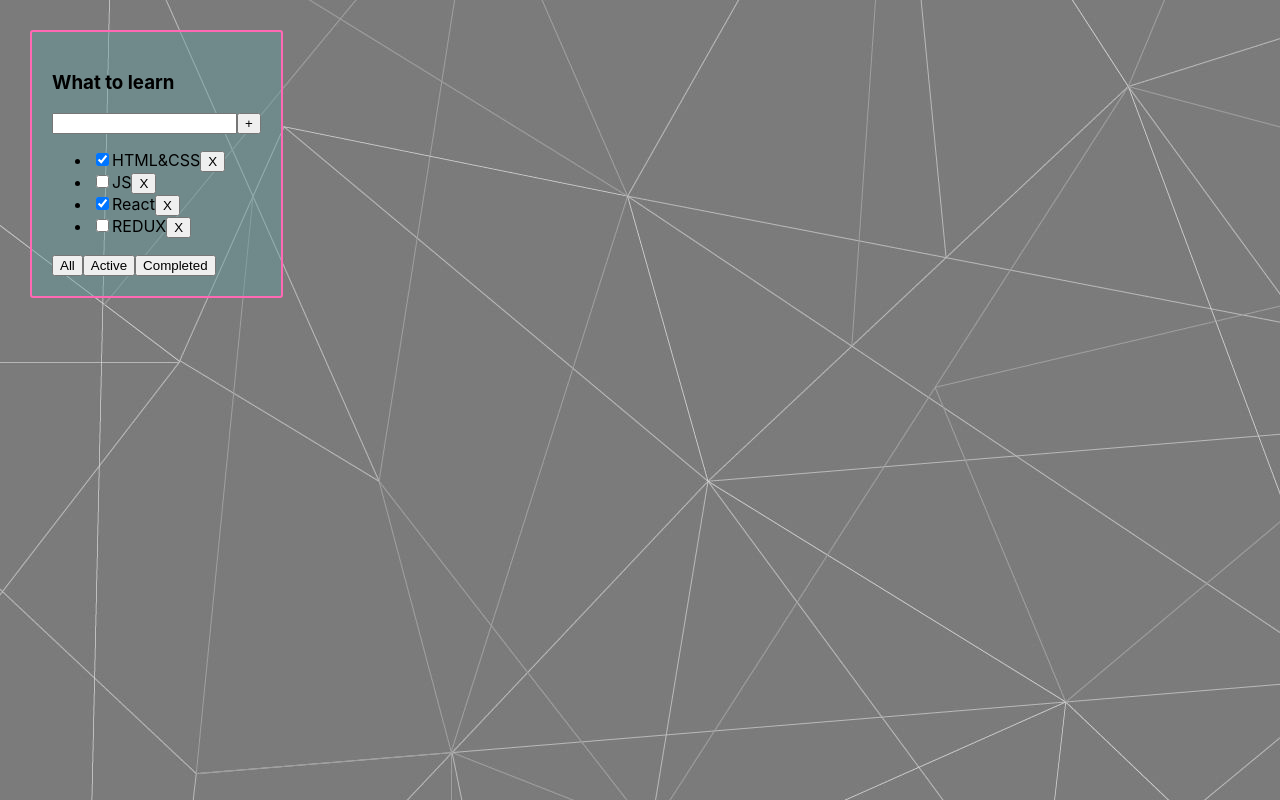
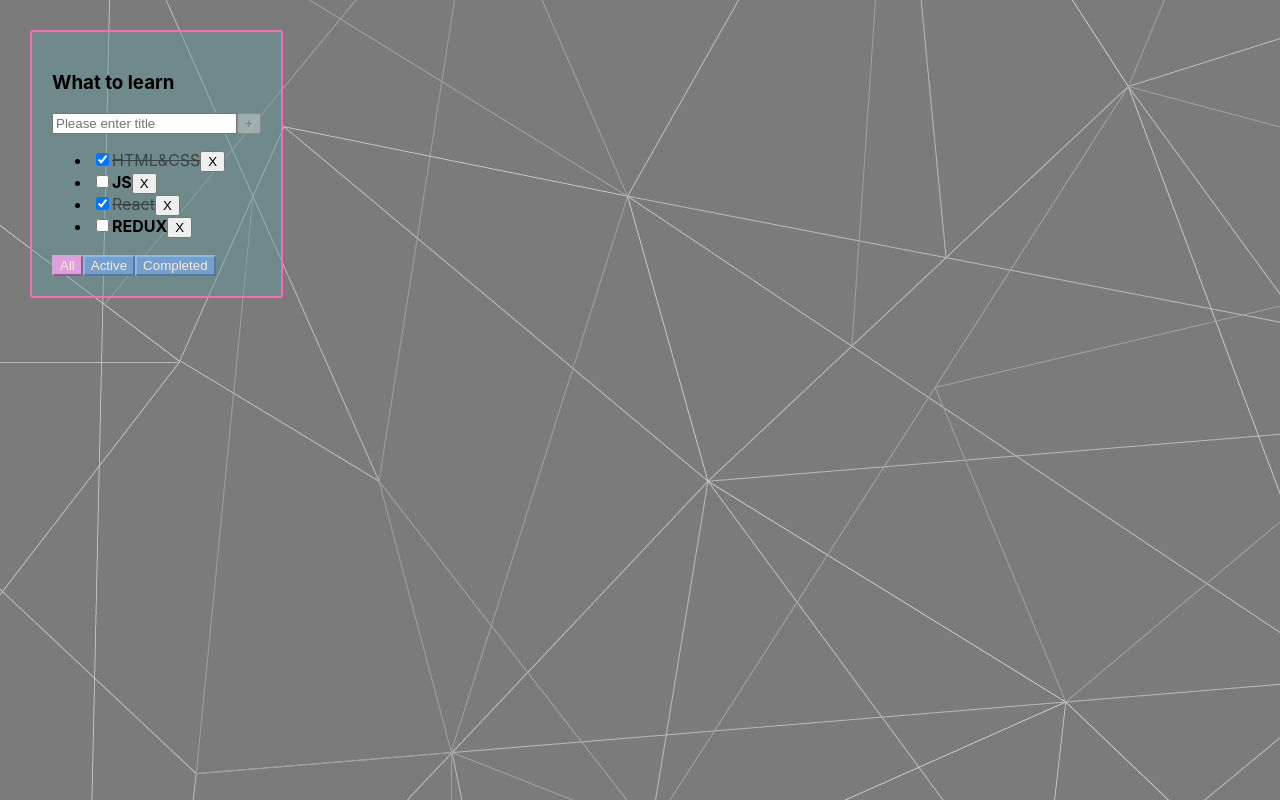
Before and after one commit to KIRYL15/Todolist-2.0, a React (Create React App) app: page / in a window 1280 px wide. Built offline with nearby package versions, Linux system fonts and the light colour scheme.

Commit message:
feat:add function handlerCreator for Todolist, refactoring style

```diff
--- a/src/App.tsx
+++ b/src/App.tsx
@@ -30,8 +30,11 @@ export const App = (): JSX.Element => {
         }
         setTasks([newTask, ...tasks])
     }
+    const changeTaskStatus = (tId: string, newIsDone:boolean) => {
+        debugger
+        setTasks(tasks.map((m) => m.id === tId ? {...m, isDone: newIsDone} : m))
+    }
     const [filter, setFilter] = useState<FilterValueType>("all")
-
     const getFilteredTasks = (tasks: Array<TasksType>, filter: FilterValueType): Array<TasksType> => {
         switch (filter) {
             case "active":
@@ -42,7 +45,6 @@ export const App = (): JSX.Element => {
                 return tasks
         }
     }
-
     const tasksForRender: Array<TasksType> = getFilteredTasks(tasks, filter)
 //UI
     return (
@@ -53,6 +55,8 @@ export const App = (): JSX.Element => {
                 removeTask={removeTask}
                 changeTodolistFilter={changeTodolistFilter}
                 addTask={addTask}
+                changeTaskStatus={changeTaskStatus}
+                filter={filter}
             />
         </div>
     );
--- /dev/null
+++ b/src/Tasks.module.css
@@ -0,0 +1,8 @@
+.Task {
+    font-weight: bold;
+}
+
+.TaskDone {
+    text-decoration: line-through;
+    opacity: 0.5;
+}
--- a/src/TasksList.tsx
+++ b/src/TasksList.tsx
@@ -1,20 +1,30 @@
-import React, {FC} from 'react';
+import React, {ChangeEvent, FC} from 'react';
 import {TasksType} from "./App";
+import s from "./Tasks.module.css"
 
 type TasksListType = {
     removeTask: (taskId: string) => void,
-    tasks:Array<TasksType>
+    tasks: Array<TasksType>,
+    changeTaskStatus: (tId: string, newIsDone: boolean) => void
 }
-export const TasksList: FC<TasksListType> = (props):JSX.Element => {
+export const TasksList: FC<TasksListType> = (props): JSX.Element => {
     return (
         <div>
-            {props.tasks.map((m)=>{
-                const onClickHandler=()=>props.removeTask(m.id)
-                return(
+            {props.tasks.map((m) => {
+                const removeTaskHandler = () => props.removeTask(m.id)
+                const changeTaskHandler = (e: ChangeEvent<HTMLInputElement>) => {
+                    debugger
+                    props.changeTaskStatus(m.id, e.currentTarget.checked)
+                }
+                return (
                     <li key={m.id}>
-                        <input type="checkbox" checked={m.isDone}/>
-                        <span>{m.title}</span>
-                        <button onClick={onClickHandler}>X</button>
+                        <input
+                            type="checkbox"
+                            checked={m.isDone}
+                            onChange={changeTaskHandler}
+                        />
+                        <span className={m.isDone ? s.TaskDone : s.Task}>{m.title}</span>
+                        <button onClick={removeTaskHandler}>X</button>
                     </li>
                 )
             })}
--- a/src/Todolist.module.css
+++ b/src/Todolist.module.css
@@ -4,6 +4,31 @@
     padding: 20px;
     background: rgba(95, 158, 160, 0.42);
 }
-.Todolist:hover{
-    background: rgba(95, 158, 160, 0.9);
+
+/*.Todolist:hover {*/
+/*    background: rgba(95, 158, 160, 0.9);*/
+/*}*/
+
+.ActiveFilter {
+    background-color: plum;
+    border-color: plum;
+    color: antiquewhite;
 }
+.ActiveFilterNone{
+    background-color: #76a0cb;
+    border-color: #83bbef;
+    color: antiquewhite;
+}
+.ActiveFilter:hover {
+    border-color: #645e57;
+    color: antiquewhite;
+    cursor: pointer;
+}
+.ActiveFilterNone:hover{
+    border-color: #645e57;
+    color: antiquewhite;
+    cursor: pointer;
+}
+.InputError{
+    border-color: red;
+}
--- a/src/Todolist.tsx
+++ b/src/Todolist.tsx
@@ -5,43 +5,79 @@ import {TasksList} from "./TasksList";
 
 type TodolistType = {
     title: string,
-    tasks: Array<TasksType>
+    tasks: Array<TasksType>,
     removeTask: (taskId: string) => void,
-    changeTodolistFilter: (filter: FilterValueType) => void
-    addTask: (newTitle: string) => void
+    changeTodolistFilter: (filter: FilterValueType) => void,
+    addTask: (newTitle: string) => void,
+    changeTaskStatus: (tId: string, newIsDone: boolean) => void,
+    filter: FilterValueType
 }
 export const Todolist: FC<TodolistType> = (props) => {
     const [titleForInput, setTitleForInput] = useState<string>('')
-    const onClickButtonAll = () => props.changeTodolistFilter("all")
-    const onClickButtonActive = () => props.changeTodolistFilter("active")
-    const onClickButtonCompleted = () => props.changeTodolistFilter("completed")
+    const [error, setError] = useState(false)
+    const maxLenghtUserMessage: number = 15
+    const isUserMessageToLong: boolean = titleForInput.length > maxLenghtUserMessage
+//функция которая в параметрах принимает filter и возвращает функцию которая изменит значение на filter
+    const handlerCreator = (filter: FilterValueType) => {
+        return () => props.changeTodolistFilter(filter)
+    }
+
     const onClickHandler = () => {
-        props.addTask(titleForInput)
+        const trimedTitle = titleForInput.trim()
+        if (trimedTitle) {
+            props.addTask(trimedTitle)
+        } else {
+            setError(true)
+        }
         setTitleForInput('')
     }
-    const onChangeHandler = (e: ChangeEvent<HTMLInputElement>) => setTitleForInput(e.currentTarget.value)
-    const onKeyDownAddTask = (e:KeyboardEvent<HTMLInputElement>) => e.key === "Enter" && onClickHandler()
+    const onChangeHandler = (e: ChangeEvent<HTMLInputElement>) => {
+        error && setError(false)
+        setTitleForInput(e.currentTarget.value)
+    }
+    const onKeyDownAddTask = (e: KeyboardEvent<HTMLInputElement>) => e.key === "Enter" && onClickHandler()
+    const inputErrorClasses = error || isUserMessageToLong ? s.InputError : ""
+    const userMaxLenghtMessage = isUserMessageToLong && <div style={{color: "hotpink"}}>Task title is long</div>
+    const userErrorMessage = error && <div style={{color: "red"}}>Title is required</div>
+    const isAddButtonDisabled = isUserMessageToLong || titleForInput.length === 0
     return (
         <div className={s.Todolist}>
             <h3>{props.title}</h3>
             <div>
                 <input
+                    className={inputErrorClasses}
+                    placeholder={"Please enter title"}
                     value={titleForInput}
                     onChange={onChangeHandler}
                     onKeyDown={onKeyDownAddTask}
                 />
-                <button onClick={onClickHandler}>+</button>
-                {titleForInput.length > 15 && <div style={{color: "hotpink"}}>Task title is long</div>}
+                <button
+                    disabled={isAddButtonDisabled}
+                    onClick={onClickHandler}>+
+                </button>
+                {userMaxLenghtMessage}
+                {userErrorMessage}
             </div>
             <ul>
                 <TasksList
                     removeTask={props.removeTask}
-                    tasks={props.tasks}/>
+                    tasks={props.tasks}
+                    changeTaskStatus={props.changeTaskStatus}
+                />
             </ul>
             <div>
-                <button onClick={onClickButtonAll}>All</button>
-                <button onClick={onClickButtonActive}>Active</button>
-                <button onClick={onClickButtonCompleted}>Completed</button>
+                <button
+                    className={props.filter === "all" ? s.ActiveFilter : s.ActiveFilterNone}
+                    onClick={handlerCreator("all")}>All
+                </button>
+                <button
+                    className={props.filter === "active" ? s.ActiveFilter : s.ActiveFilterNone}
+                    onClick={handlerCreator("active")}>Active
+                </button>
+                <button
+                    className={props.filter === "completed" ? s.ActiveFilter : s.ActiveFilterNone}
+                    onClick={handlerCreator("completed")}>Completed
+                </button>
             </div>
         </div>
     );
```
